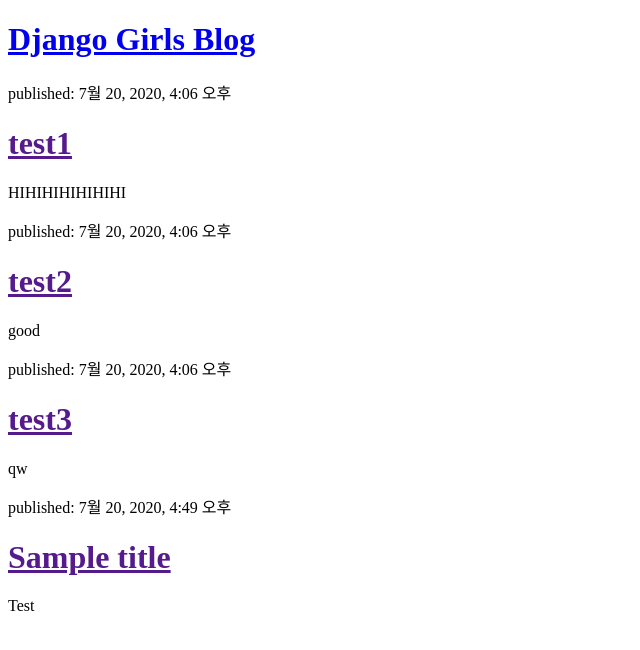
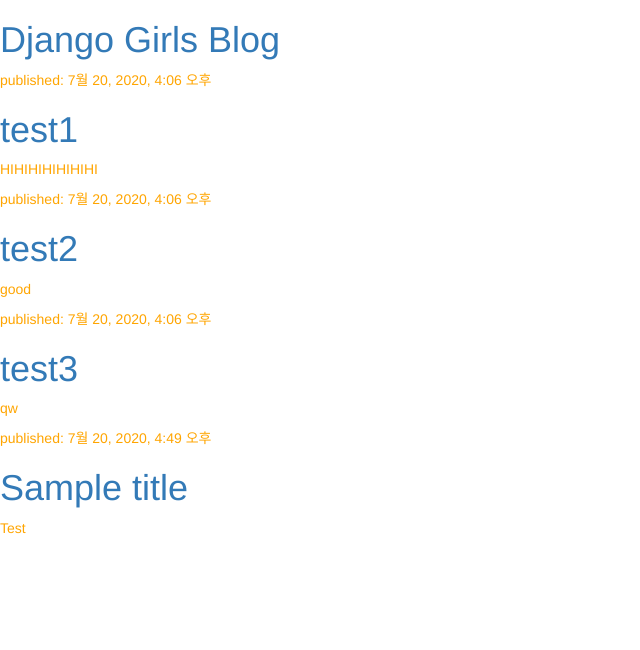
Before and after one commit to zerojooon/djangogirls, a Django app: page / in a window 1280 px wide. Shown: the top 650 px of the page, without its empty margins (0-640 px from the left). Run offline with Django 3.2, Linux system fonts and the light colour scheme; data comes from the database, SQL or seed files in the repository; some libraries are stand-ins or nearby versions.

Commit message:
CSS-예쁘게 만들기

```diff
--- /dev/null
+++ b/blog/static/css/blog.css
@@ -0,0 +1,3 @@
+*{
+    color: orange;
+}
--- a/blog/templates/blog/post_list.html
+++ b/blog/templates/blog/post_list.html
@@ -1,6 +1,12 @@
+
 <!DOCTYPE html>
-<html lang="en">
+{% load static %}
+<html lang="ko">
 <head>
+    <link rel="stylesheet" href="//maxcdn.bootstrapcdn.com/bootstrap/3.2.0/css/bootstrap.min.css">
+    <link rel="stylesheet" href="//maxcdn.bootstrapcdn.com/bootstrap/3.2.0/css/bootstrap-theme.min.css">
+    <link rel="stylesheet" href="{% static 'css/blog.css' %}">
+{#    <link rel="stylesheet" href="https://stackpath.bootstrapcdn.com/bootstrap/4.5.0/css/bootstrap.min.css" integrity="sha384-9aIt2nRpC12Uk9gS9baDl411NQApFmC26EwAOH8WgZl5MYYxFfc+NcPb1dKGj7Sk" crossorigin="anonymous">#}
     <title>Django Girls blog</title>
 </head>
 <body>
```
